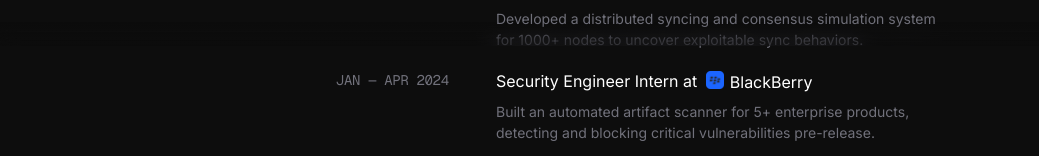
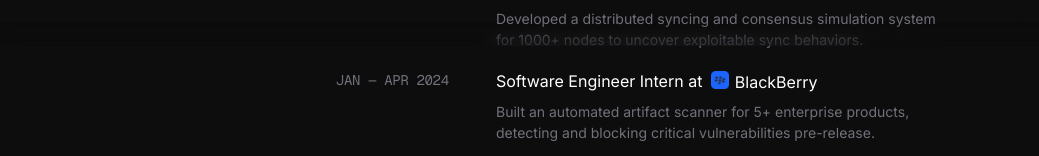
Before and after one commit to rawsab/portfolio, a Next.js app: page / in a window 1280 px wide. Shown: the part 754-910 px from the top of the page, without its empty margins (0-1039 px from the left). Built offline with nearby package versions, Linux system fonts and the light colour scheme.

Commit message:
update experience

```diff
--- a/data/experience.ts
+++ b/data/experience.ts
@@ -41,7 +41,7 @@ export const experiences: Experience[] = [
   },
   {
     period: "JAN — APR 2024",
-    role: "Security Engineer Intern",
+    role: "Software Engineer Intern",
     company: "BlackBerry",
     icon: "/icons/bb_icon.png",
     iconAlt: "BlackBerry",
```
